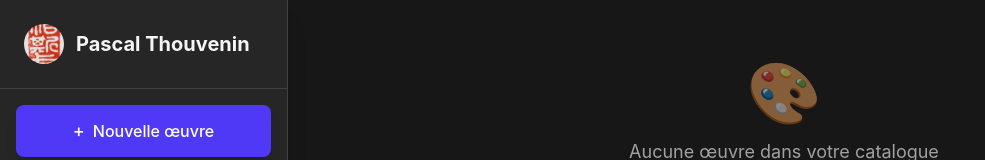
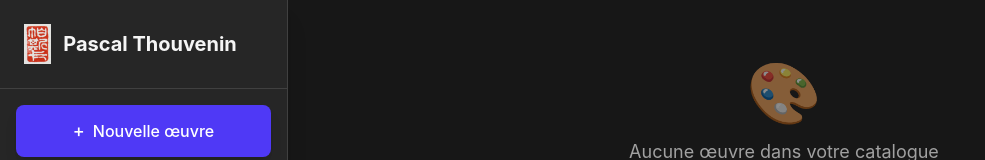
Before and after one commit to ThibautBaissac/catalogue, a React (Vite) app: page / in a window 1280 px wide. Shown: the top 160 px of the page, without its empty margins (0-985 px from the left). Built offline with nearby package versions, Linux system fonts and the light colour scheme.

Commit message:
Refactor code structure for improved readability and maintainability

```diff
--- a/package.json
+++ b/package.json
@@ -12,7 +12,7 @@
     "lint": "eslint . --ext .ts,.tsx",
     "rebuild": "npx electron-builder install-app-deps",
     "postinstall": "electron-builder install-app-deps",
-    "generate:icon": "node scripts/generate-icon.js src/renderer/assets/images/logo.jpg"
+    "generate:icon": "node scripts/generate-icon.js src/renderer/assets/images/app_icon.jpg"
   },
   "dependencies": {
     "archiver": "^7.0.1",
--- a/src/renderer/components/Sidebar.tsx
+++ b/src/renderer/components/Sidebar.tsx
@@ -153,13 +153,13 @@ export default function Sidebar({ onNewArtwork, onFilterByCollection, onFilterBy
             <img
               src={logoImg}
               alt="Logo Pascal Thouvenin"
-              className="w-8 h-8 lg:w-10 lg:h-10 rounded-full object-cover"
+              className="h-10 object-cover"
               onError={(e) => {
                 // Fallback to initials if image fails to load
                 const target = e.currentTarget;
                 target.style.display = 'none';
                 const fallback = document.createElement('div');
-                fallback.className = 'w-8 h-8 lg:w-10 lg:h-10 rounded-full bg-gradient-to-br from-red-500 to-orange-500 flex items-center justify-center text-white text-xs font-bold';
+                fallback.className = 'w-8 h-8 rounded-full bg-gradient-to-br from-red-500 to-orange-500 flex items-center justify-center text-white text-xs font-bold';
                 fallback.textContent = 'PT';
                 target.parentNode?.insertBefore(fallback, target);
               }}
```
Also changed, not shown: src/renderer/assets/images/app_icon.jpg (added), 14 other files (tests, documents, lock files or other folders).
